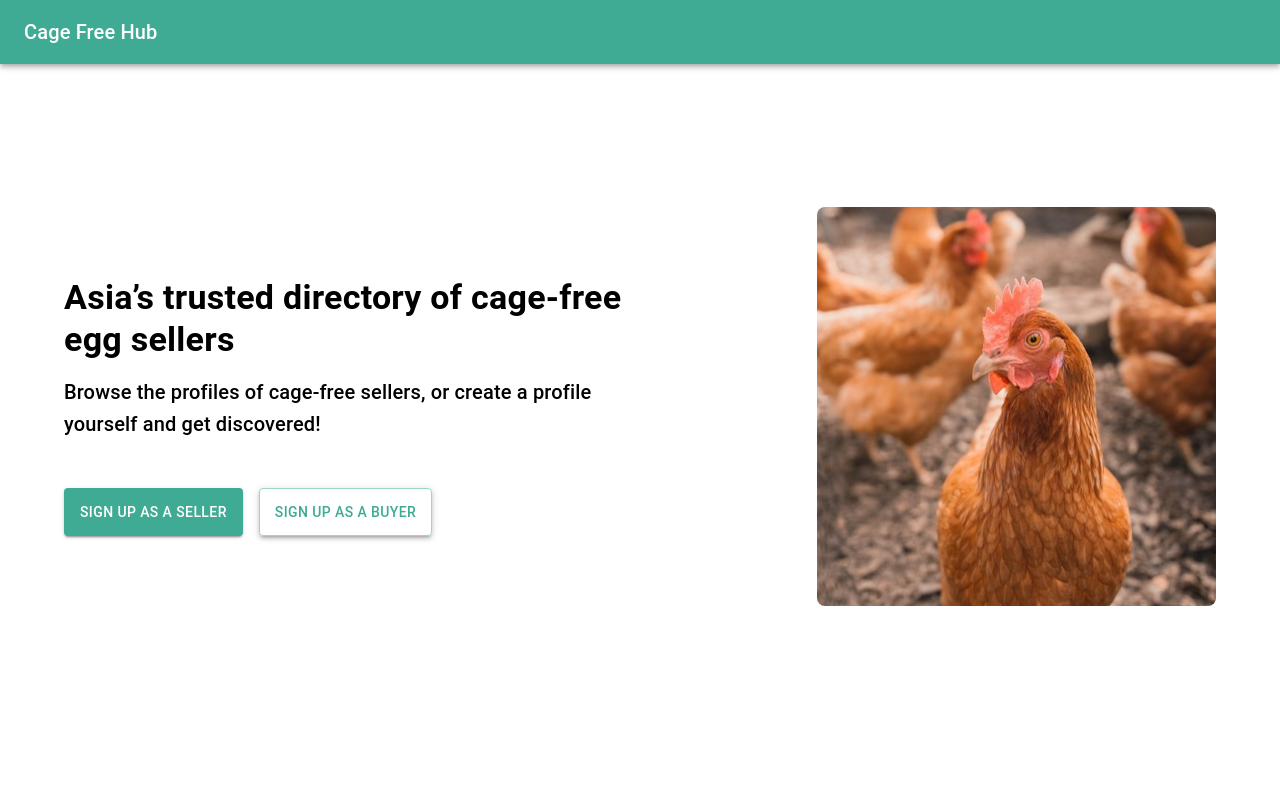
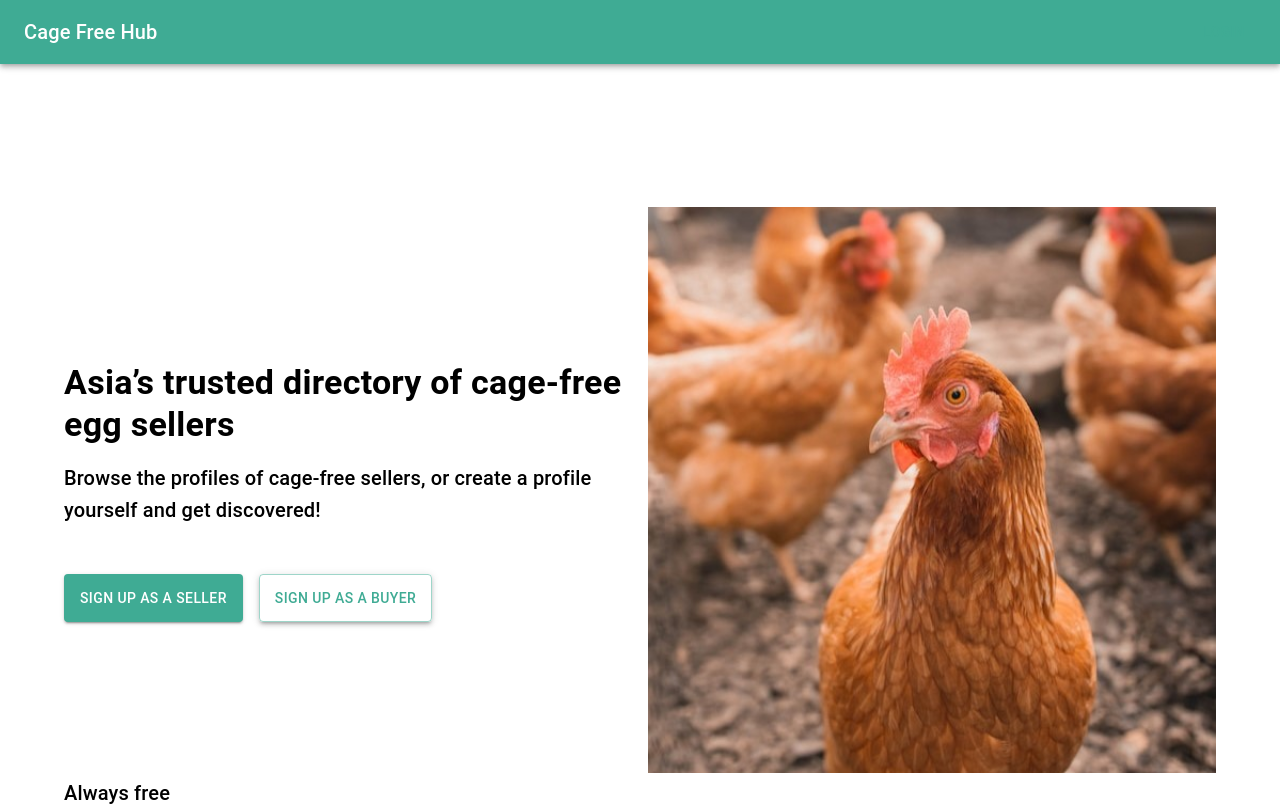
Before and after one commit to Yellow987/CageFreeHub, a React (Create React App) app in the folder chicken_app/: page / in a window 1280 px wide. Built offline with nearby package versions, Linux system fonts and the light colour scheme; no server answers; the database is empty.

Commit message:
landing page formatting cleanup

```diff
--- a/chicken_app/src/Landingpage.js
+++ b/chicken_app/src/Landingpage.js
@@ -4,6 +4,8 @@ import Grid from '@mui/material/Grid';
 import Paper from '@mui/material/Paper';
 import chickenImage from './Images/chickenImage.jpg';
 import Container from '@mui/material/Container';
+import Box from '@mui/material/Box';
+
 export const Landingpage = ({sendDataToPage})=> {
     const styles = {
         twoButtons: {
@@ -22,29 +24,30 @@ export const Landingpage = ({sendDataToPage})=> {
             borderRadius : '8px'
         },
         toNavMenuMargin : {
-            marginTop:'143px'
+            marginTop: { sm:'143px', xs:'40px' }
         }
 
     };
     return(
-        <Container maxWidth="lg" style={styles.toNavMenuMargin}>
+        <Container maxWidth="lg" sx={styles.toNavMenuMargin}>
             <Grid container spacing={2} alignItems='center'>
                 <Grid item xs={12} sm={6}>
                     <Typography variant="h4" component="h1" sx={{ flexGrow: 1 }} fontWeight='bold' style={{marginBottom:'16px'}}>
                     Asia’s trusted directory of cage-free egg sellers
                     </Typography>
                     <Typography variant="h6" component='p' style={{marginBottom:'48px'}} >Browse the profiles of cage-free sellers, or create a profile yourself and get discovered!</Typography>
-                    <div style={styles.twoButtons}>
+                    <Box style={styles.twoButtons}>
                         <Button variant="contained" style={styles.marginButton} onClick={() => {
                             sendDataToPage('formpart1');
                             }}>Sign up as a seller</Button>
                         <Paper elevation={3}><Button variant="outlined" style={styles.height}>Sign up as a buyer</Button></Paper>
-                    </div>
+                    </Box>
                 </Grid>
-                <Grid item xs={12} sm={6} sx={{display: 'flex', alignItems: 'center'}} justifyContent="flex-end" >
-                    <img src={chickenImage} alt="chickenImage" style={styles.imageDimensions} />
+                <Grid item xs={12} sm={6} sx={{ alignItems: 'center'}} justifyContent="flex-end" >
+                    <Box component="img" src={chickenImage} alt="chickenImage" sx={{ width:1 }}/>
                 </Grid>
             </Grid>
+            <Typography variant="h6" component='p' >Always free</Typography>
       </Container>
     )
 }
```
